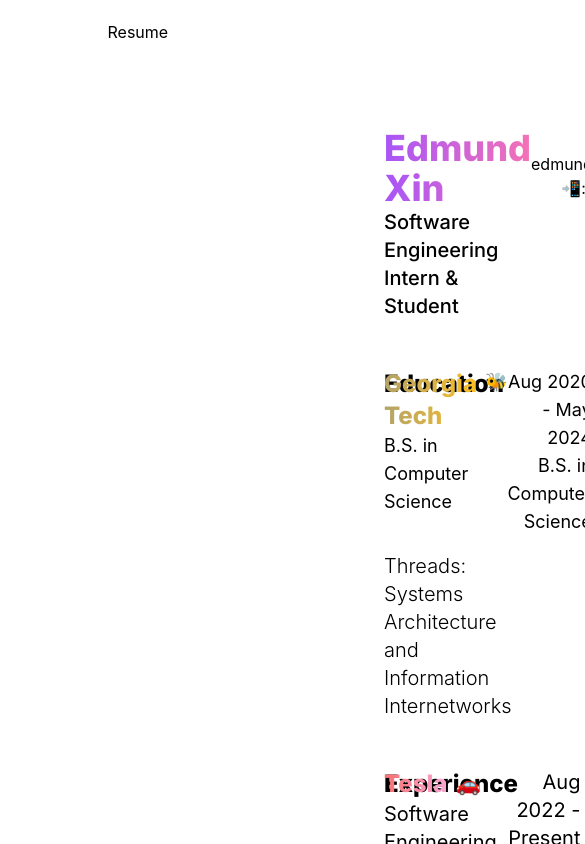
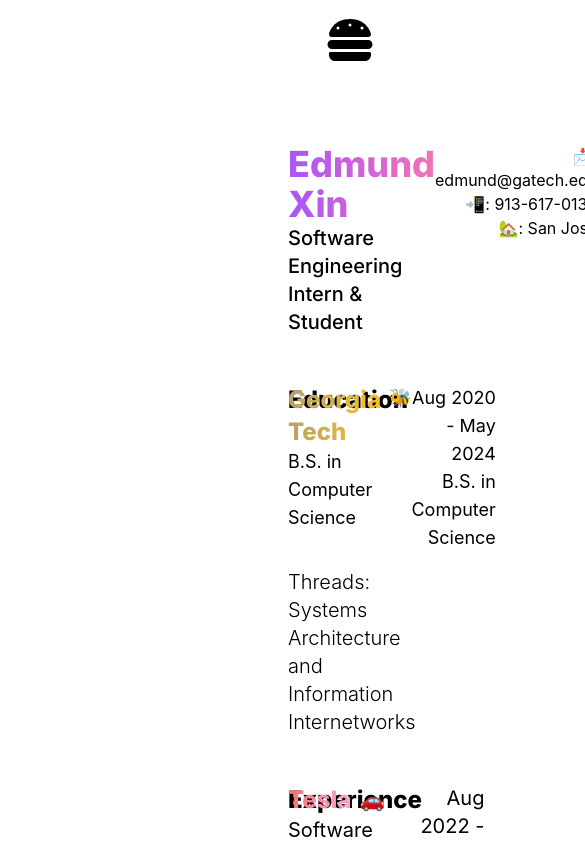
Before and after one commit to its-edmund/personal-website, a Next.js app: page /resume in a window 390 px wide. Shown: the top 844 px of the page, 585 px wide, since content can reach past the window. Built offline with nearby package versions, Linux system fonts and the light colour scheme.

Commit message:
Finish mobile view

```diff
--- a/components/ExperienceCard.tsx
+++ b/components/ExperienceCard.tsx
@@ -13,7 +13,7 @@
 }: ExperienceCardProps) => {
   return (
     <div
-      className={`w-full px-20 py-14 rounded-2xl flex flex-row relative ${className}`}
+      className={`w-full px-12 py-12 md:px-20 md:py-14 rounded-2xl flex md:flex-row flex-col relative ${className}`}
     >
       {children}
     </div>
--- a/components/Layout.tsx
+++ b/components/Layout.tsx
@@ -14,7 +14,7 @@
     <>
       {sentinel}
       <Navbar isSticky={isSticky} />
-      <main className="px-32">{children}</main>
+      <main className="md:px-32 px-8">{children}</main>
       <Footer />
     </>
   );
--- a/components/Navbar.tsx
+++ b/components/Navbar.tsx
@@ -1,3 +1,5 @@
+import { faHamburger } from "@fortawesome/free-solid-svg-icons";
+import { FontAwesomeIcon } from "@fortawesome/react-fontawesome";
 import Link from "next/link";
 import { useRouter } from "next/router";
 import { createRef, useEffect, useRef, useState } from "react";
@@ -11,6 +13,16 @@
   const ref = useRef<HTMLDivElement | null>(null);
   const router = useRouter();
   const currentRoute = router.pathname;
+  const [menuOpen, setMenuOpen] = useState(false);
+  const mobileLinkHeight = useRef<HTMLDivElement>(null);
+  const [height, setHeight] = useState(0);
+
+  useEffect(() => {
+    if (mobileLinkHeight.current?.clientHeight !== 0) {
+      setHeight(mobileLinkHeight.current?.clientHeight as number);
+    }
+    console.log(height);
+  });
 
   useEffect(() => {
     const cachedRef = ref.current;
@@ -31,11 +43,67 @@
 
   return (
     <div
-      className={`sticky top-0 w-screen h-16 bg-[rgba(81, 81, 81, .5)] backdrop-filter backdrop-blur-md z-[101] flex flex-row justify-center items-center gap-4 ${
+      className={`transition-all max-h-fit sticky top-0 w-screen md:h-16 md:bg-[rgba(81, 81, 81, .5)] bg-[rgba(0, 0, 0, 1)] backdrop-filter backdrop-blur-md z-[101] flex md:flex-row flex-col justify-center items-end md:items-center ${
         isSticky ? "border-b border-neutral-800" : "border-none"
       }`}
       ref={ref}
     >
+      <button className="m-4 md:hidden" onClick={() => setMenuOpen(!menuOpen)}>
+        <FontAwesomeIcon icon={faHamburger} size="3x" />
+      </button>
+      <div
+        className={`md:hidden flex flex-col text-3xl gap-8 transition-all ease-in-out duration-300 overflow-hidden ${
+          menuOpen ? `h-[250px]` : "h-0"
+        }`}
+      >
+        <div ref={mobileLinkHeight} className="flex flex-col gap-4 items-end">
+          <Link href="/">
+            <a
+              className={`hover:underline hover:underline-offset-4 hover:decoration-2 px-6 py-1 transition-colors ${
+                currentRoute === "/"
+                  ? "underline underline-offset-4 decoration-2"
+                  : "text-white"
+              }`}
+            >
+              Home
+            </a>
+          </Link>
+          <Link href="/resume">
+            <a
+              className={`hover:underline hover:underline-offset-4 hover:decoration-2 px-6 py-1 transition-colors ${
+                currentRoute === "/resume"
+                  ? "underline underline-offset-4 decoration-2"
+                  : "text-white"
+              }`}
+            >
+              Resume
+            </a>
+          </Link>
+          <Link href="/blog">
+            <a
+              className={`hover:underline hover:underline-offset-4 hover:decoration-2 px-6 py-1 transition-colors ${
+                currentRoute === "/blog"
+                  ? "underline underline-offset-4 decoration-2"
+                  : "text-white"
+              }`}
+            >
+              Blog
+            </a>
+          </Link>
+          <Link href="/projects">
+            <a
+              className={`hover:underline hover:underline-offset-4 hover:decoration-2 px-6 py-1 transition-colors ${
+                currentRoute === "/projects"
+                  ? "underline underline-offset-4 decoration-2"
+                  : "text-white"
+              }`}
+            >
+              Projects
+            </a>
+          </Link>
+        </div>
+      </div>
+      <div className="flex-row gap-4 hidden md:flex">
         <Link href="/">
           <a
             className={`hover:bg-white hover:text-black px-6 py-1 rounded-full transition-colors ${
@@ -66,13 +134,16 @@
         <Link href="/projects">
           <a
             className={`px-6 py-1 rounded-full hover:bg-white hover:text-black transition-colors ${
-            currentRoute === "/projects" ? "bg-white text-black" : "text-white"
+              currentRoute === "/projects"
+                ? "bg-white text-black"
+                : "text-white"
             }`}
           >
             Projects
           </a>
         </Link>
       </div>
+    </div>
   );
 };
 
--- a/styles/globals.css
+++ b/styles/globals.css
@@ -23,6 +23,10 @@
     Ubuntu, Cantarell, Fira Sans, Droid Sans, Helvetica Neue, sans-serif;
 }
 
+body {
+  overflow-x: hidden;
+}
+
 a {
   color: inherit;
   text-decoration: none;
```
Also changed, not shown: pages/index.tsx (+53 -46 lines). Lines whose indentation alone changed are shown as unchanged.
